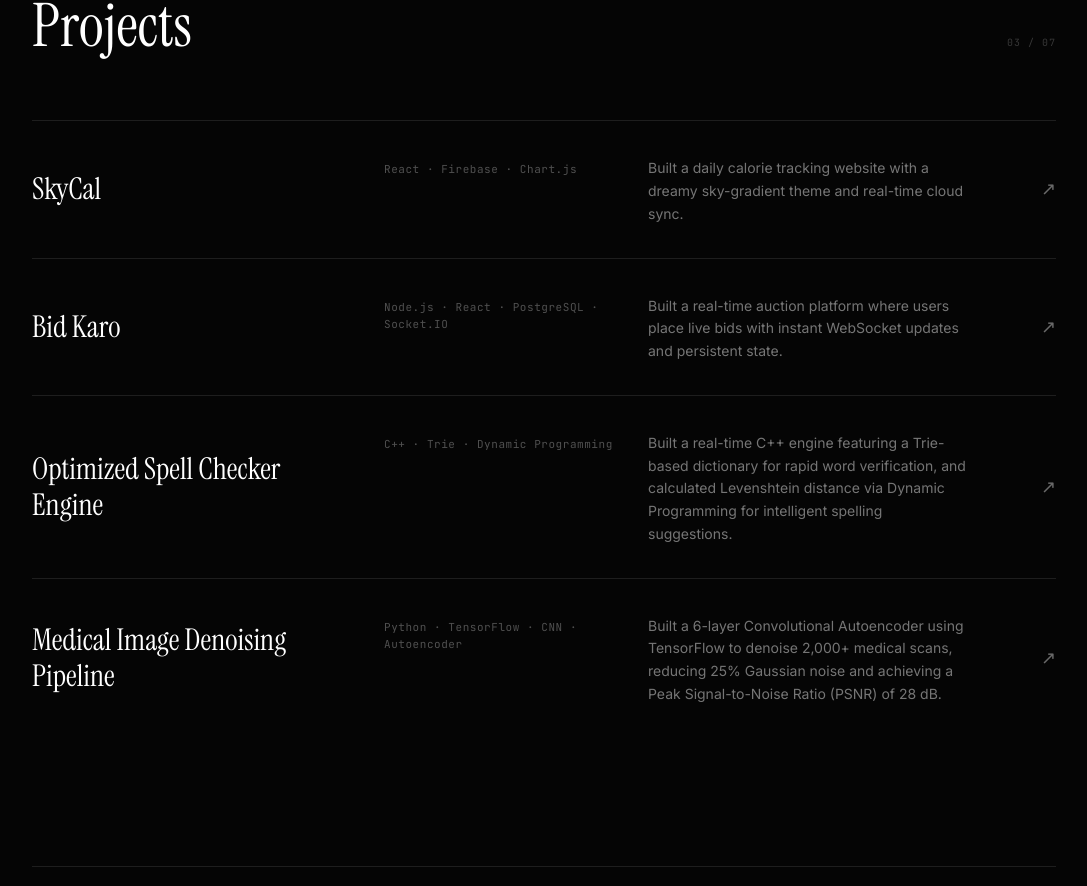
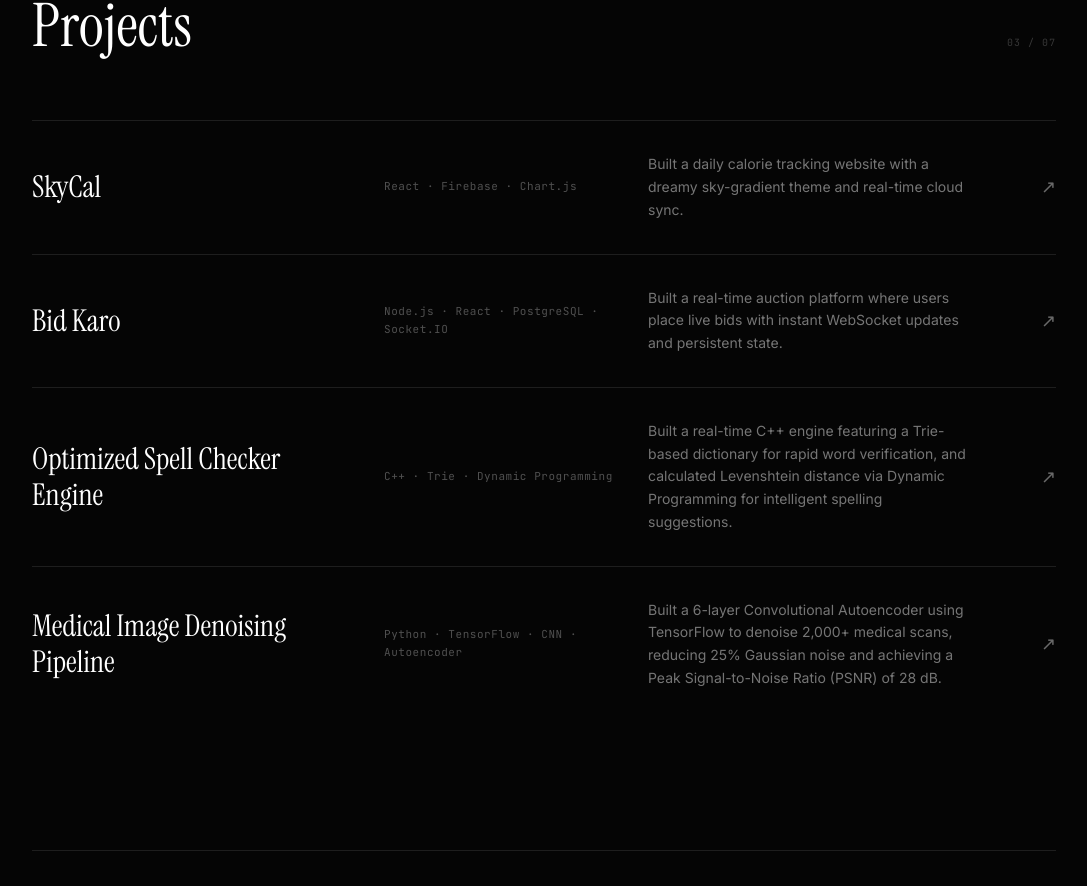
Before and after one commit to Satvikdeep/portfolio, a Next.js app: page / in a window 1280 px wide. Shown: the part 1925-2811 px from the top of the page, without its empty margins (96-1183 px from the left). Built offline with nearby package versions, Linux system fonts and the light colour scheme.

Commit message:
fix project section UI

```diff
--- a/src/app/page.tsx
+++ b/src/app/page.tsx
@@ -281,12 +281,12 @@ export default function Home() {
                     </button>
                   )}
                 </div>
-                <div className="md:col-span-3 md:pt-2">
+                <div className="md:col-span-3 flex items-center">
                   <p className="font-mono text-[11px] text-white/30 tracking-wider leading-relaxed">
                     {project.tech}
                   </p>
                 </div>
-                <div className="md:col-span-4 md:pt-1">
+                <div className="md:col-span-4 flex items-center">
                   <p className="font-sans text-sm text-white/45 leading-relaxed">
                     {project.desc}
                   </p>
```
